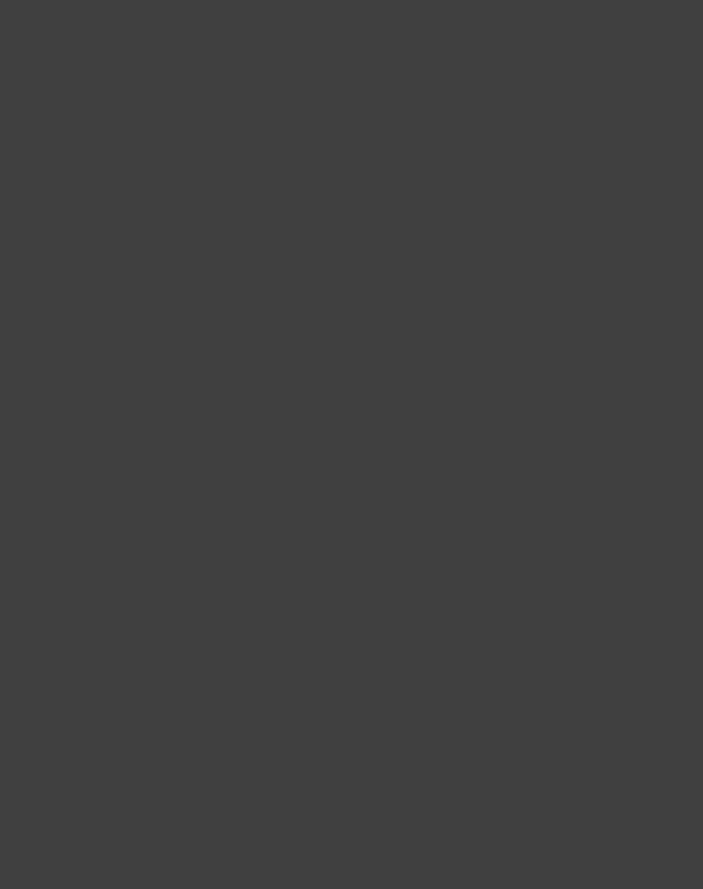
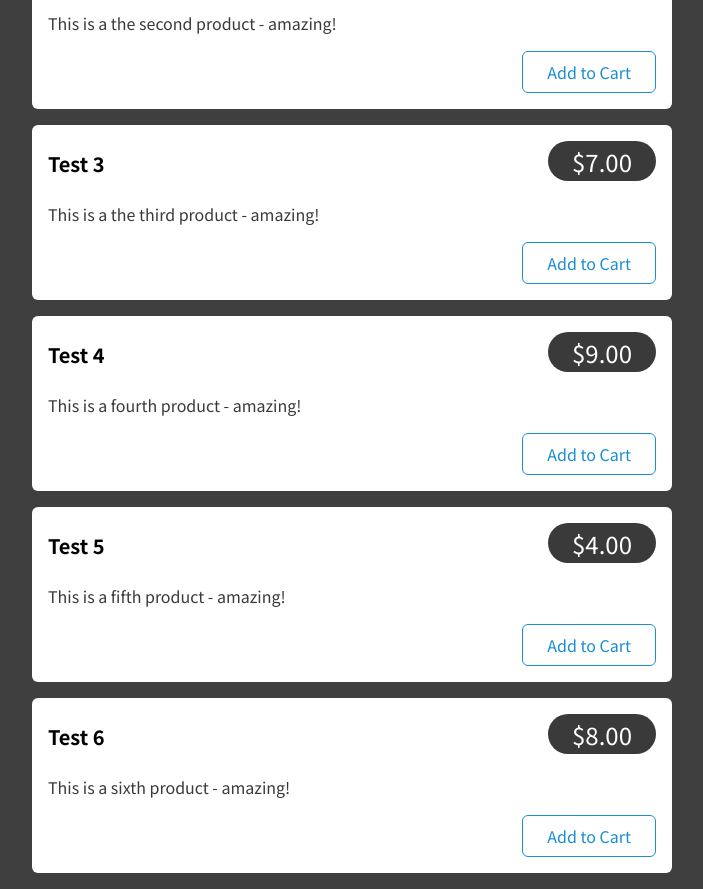
Before and after one commit to edcsu/more_redux, a React (Create React App) app: page / in a window 1280 px wide. Shown: the part 680-1569 px from the top of the page, without its empty margins (288-991 px from the left). Before the commit the page ends 800 px from the top, so only its background shows below. Built offline with nearby package versions, Linux system fonts and the light colour scheme.

Commit message:
chore: add dummy data

```diff
--- a/src/components/Shop/Products.js
+++ b/src/components/Shop/Products.js
@@ -7,9 +7,34 @@ const Products = (props) => {
       <h2>Buy your favorite products</h2>
       <ul>
         <ProductItem
-          title='Test'
+          title='Test 1'
           price={6}
           description='This is a first product - amazing!'
+        />
+        <ProductItem
+          title='Test 2'
+          price={5}
+          description='This is a the second product - amazing!'
+        />
+        <ProductItem
+          title='Test 3'
+          price={7}
+          description='This is a the third product - amazing!'
+        />
+        <ProductItem
+          title='Test 4'
+          price={9}
+          description='This is a fourth product - amazing!'
+        />
+        <ProductItem
+          title='Test 5'
+          price={4}
+          description='This is a fifth product - amazing!'
+        />
+        <ProductItem
+          title='Test 6'
+          price={8}
+          description='This is a sixth product - amazing!'
         />
       </ul>
     </section>
```
